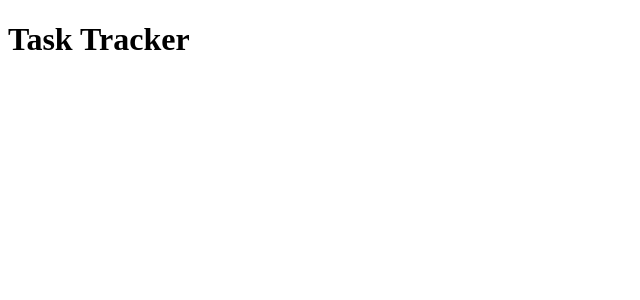
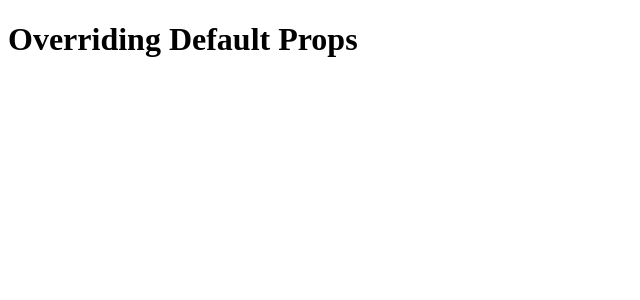
Before and after one commit to nekablair/react-crash, a React (Vite) app: page / in a window 1280 px wide. Shown: the top 300 px of the page, without its empty margins (0-640 px from the left). Built offline with nearby package versions, Linux system fonts and the light colour scheme.

Commit message:
example of overriding default props

```diff
--- a/src/App.jsx
+++ b/src/App.jsx
@@ -12,7 +12,7 @@ function App() {
     <>
       <div className='container'>
         {/* can use default props */}
-        <Header />
+        <Header title='Overriding Default Props' />
       </div>
 
     </>
```
